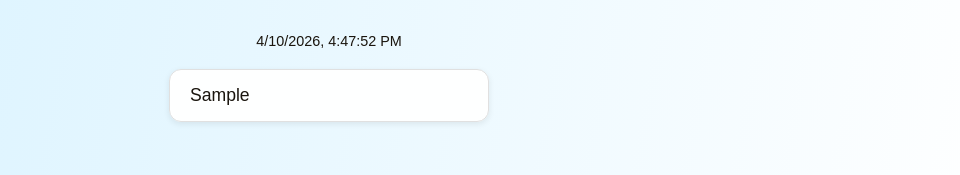
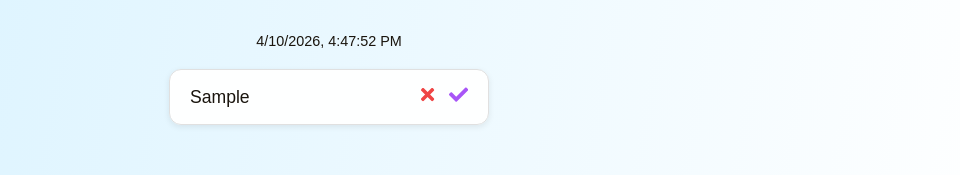
Before and after one commit to Tarik-AI-IOT/react-task-manager-with-theme-switcher, a React (Vite) app: page / in a window 1280 px wide. Both pictures are taken after typing "Sample" into the empty fields and a click on the button "I Got This!". Shown: the part 303-478 px from the top of the page, without its empty margins (311-1271 px from the left). Built offline with nearby package versions, Linux system fonts and the light colour scheme.

Commit message:
button added

```diff
--- a/package.json
+++ b/package.json
@@ -11,7 +11,8 @@
   },
   "dependencies": {
     "react": "^19.2.4",
-    "react-dom": "^19.2.4"
+    "react-dom": "^19.2.4",
+    "react-icons": "^5.6.0"
   },
   "devDependencies": {
     "@eslint/js": "^9.39.4",
--- a/src/App.css
+++ b/src/App.css
@@ -13,6 +13,9 @@ body {
 }
 
 .task {
+    display: flex;
+    justify-content: space-between;
+    align-items: center;
     background-color: var(--task-bg);
     border: var(--task-border);
     box-shadow: var(--task-shadow);
@@ -31,3 +34,22 @@ body {
     background-color: rgba(45, 10, 55, 0.22);
     backdrop-filter: blur(8px);
 }
+
+.task-btn {
+    display: flex;
+    gap: 12px;
+    align-items: center;
+}
+
+.task-btn button {
+    cursor: pointer;
+    font-size: 1.2rem;
+    transition: transform 0.2s ease, opacity 0.2s ease;
+    background: none;
+    border: none;
+}
+
+.task-btn button:hover {
+    transform: scale(1.1);
+    opacity: 0.8;
+}
--- a/src/components/TaskList/TaskList.jsx
+++ b/src/components/TaskList/TaskList.jsx
@@ -1,6 +1,7 @@
 import { useContext } from 'react';
 import { ThemeContext } from '../../context/ThemeContext';
 import { themes } from '../../themes/themes';
+import { FaCheck, FaTimes } from "react-icons/fa";
 
 export default function TaskList({ tasks }) {
     const { theme } = useContext(ThemeContext);
@@ -19,6 +20,7 @@ const style = {
     },
 
     task: {
+        alignItems: 'center',
         width: '100%',
         padding: '15px 20px',
         marginBottom: '12px',
@@ -52,6 +54,10 @@ const style = {
                 {tasks.map((task, index) => (
                     <div key={index} className="task" style={style.task}>
                         {task.title}
+                        <div className='task-btn'>
+                            <button style={{color: "#ef4444"}}><FaTimes /></button>
+                            <button style={{color: "#a855f7"}}><FaCheck /></button>
+                        </div>
                     </div>
                 ))}
             </div>
```
Also changed, not shown: 1 other file (tests, documents, lock files or other folders).
